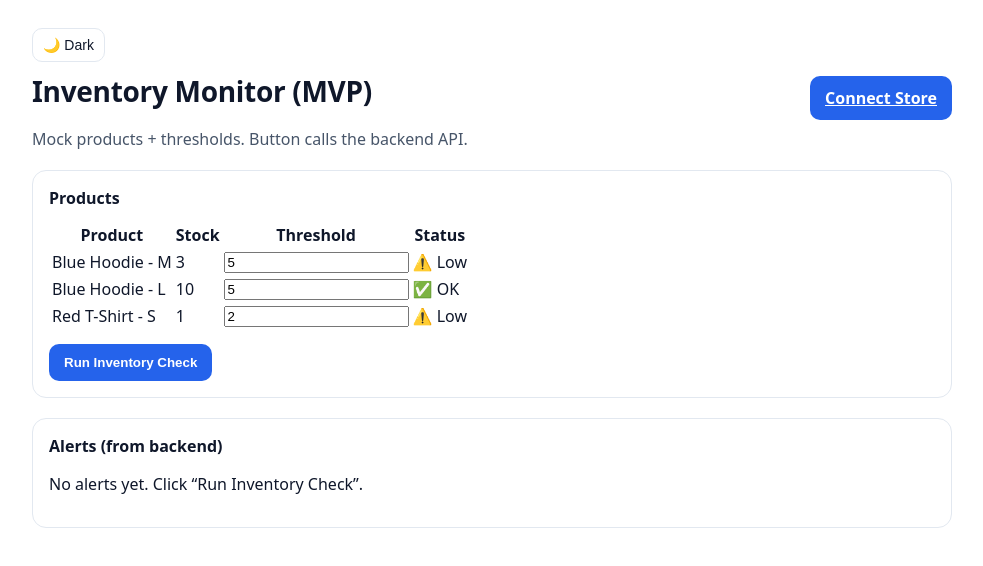
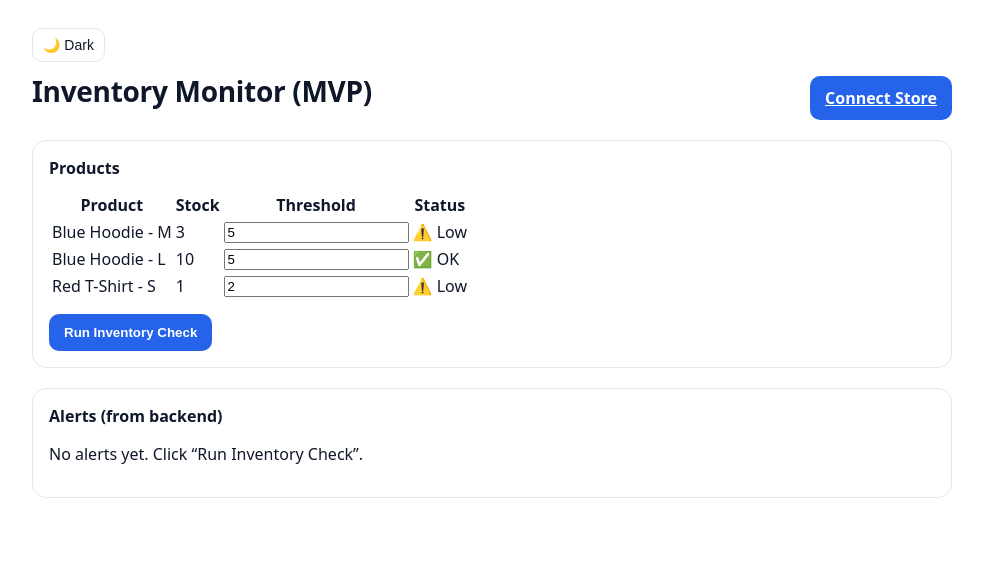
Before and after one commit to ofeore/inventory-monitor, a Next.js app: page / in a window 1280 px wide. Shown: the top 566 px of the page, without its empty margins (148-1131 px from the left). Built offline with nearby package versions, Linux system fonts and the light colour scheme.

Commit message:
Refactor home page layout

```diff
--- a/src/app/page.tsx
+++ b/src/app/page.tsx
@@ -115,9 +115,7 @@ export default function Home() {
         </Link>
       </div>
 
-      <p className="pageSubtitle">
-        Mock products + thresholds. Button calls the backend API.
-      </p>
+      <p className="pageSubtitle"></p>
 
       <section className="card">
         <h2 className="cardTitle">Products</h2>
```
